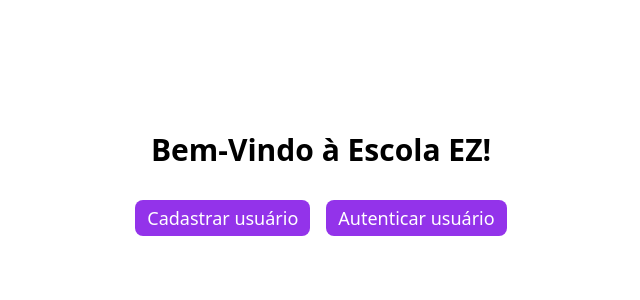
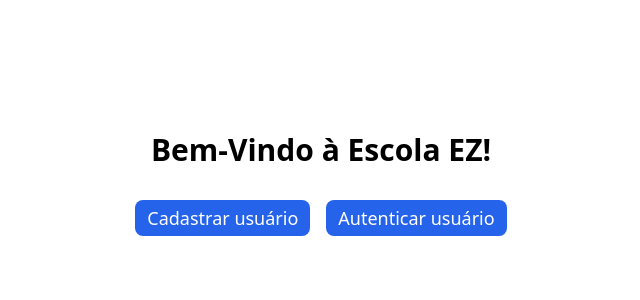
Before and after one commit to Quantum-educ/residencia-II-01.2024-squad24, a Django app: page / in a window 1280 px wide. Shown: the part 216-516 px from the top of the page, without its empty margins (319-959 px from the left). Run offline with Django 5.2, Linux system fonts and the light colour scheme; some libraries are stand-ins or nearby versions.

Commit message:
style: change button color

```diff
--- a/escola_ez/templates/index.html
+++ b/escola_ez/templates/index.html
@@ -13,8 +13,8 @@
       Bem-Vindo à Escola EZ!
     </h1>
     <div class="flex gap-4 mt-8">
-      <a class="px-3 py-1 text-lg text-white bg-purple-600 rounded-lg" href="signup">Cadastrar usuário</a>
-      <a class="px-3 py-1 text-lg text-white bg-purple-600 rounded-lg" href="signin">Autenticar usuário</a>
+      <a class="px-3 py-1 text-lg text-white bg-blue-600 rounded-lg" href="signup">Cadastrar usuário</a>
+      <a class="px-3 py-1 text-lg text-white bg-blue-600 rounded-lg" href="signin">Autenticar usuário</a>
     </div>
   </main>
 </body>
```
